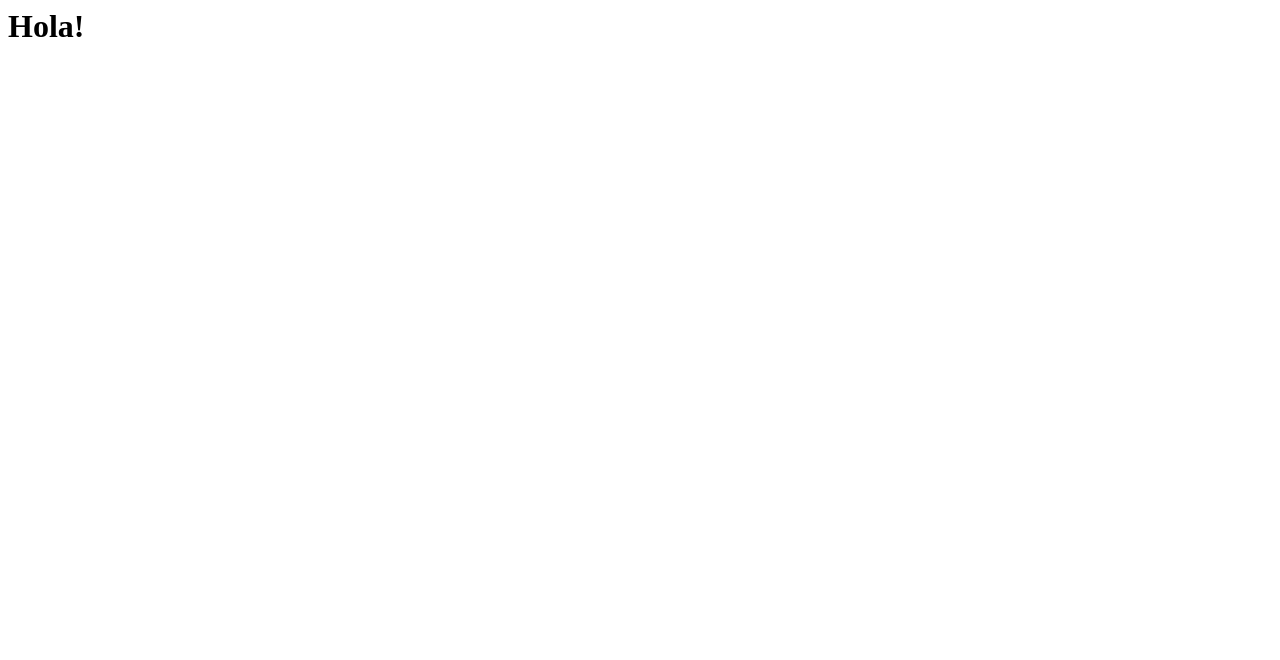
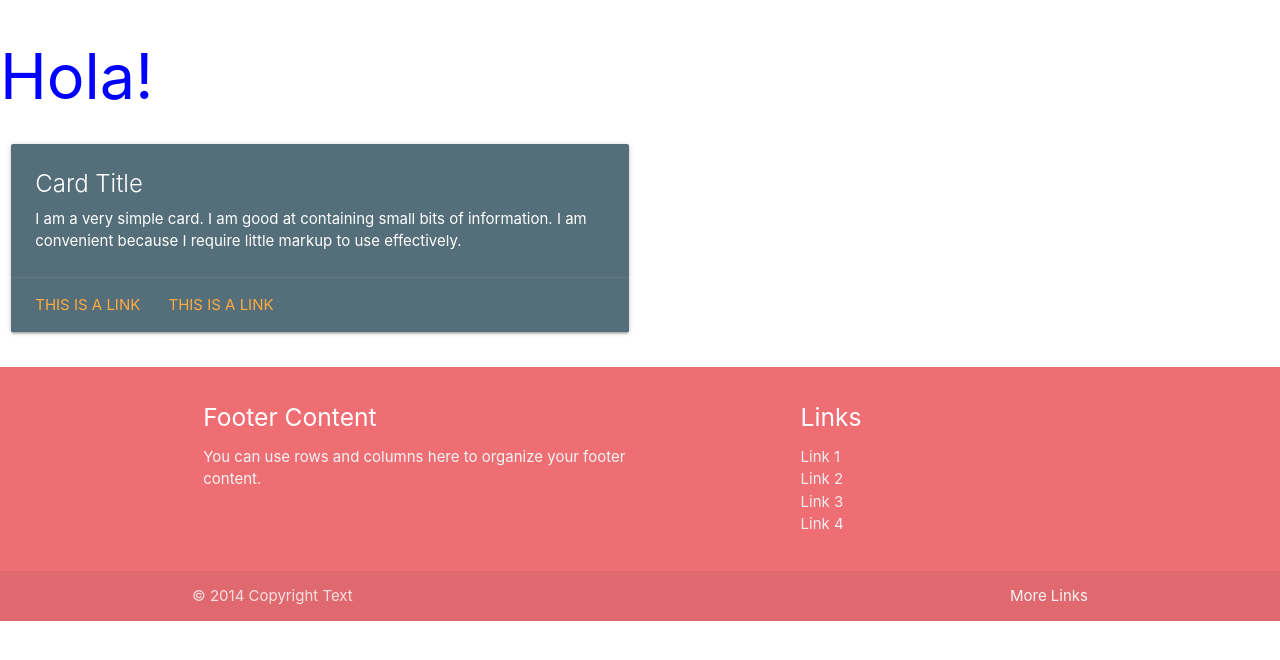
Before and after one commit to Pochu15/ejemplo-tonto-llamada, a plain HTML site: page index.html in a window 1280 px wide. Drawn offline with nearby package versions, Linux system fonts and the light colour scheme.

Commit message:
jgfhjkfgjhk

```diff
--- a/index.html
+++ b/index.html
@@ -1 +1,51 @@
-<h1>Hola!</h1>
+<head>
+    <link href="/style.css" rel="stylesheet">
+    <link rel="stylesheet" href="https://cdnjs.cloudflare.com/ajax/libs/materialize/1.0.0/css/materialize.min.css">
+</head>
+
+<body>
+<h1 class="titulo">Hola!</h1>
+<div class="row">
+    <div class="col s12 m6">
+      <div class="card blue-grey darken-1">
+        <div class="card-content white-text">
+          <span class="card-title">Card Title</span>
+          <p>I am a very simple card. I am good at containing small bits of information.
+          I am convenient because I require little markup to use effectively.</p>
+        </div>
+        <div class="card-action">
+          <a href="#">This is a link</a>
+          <a href="#">This is a link</a>
+        </div>
+      </div>
+    </div>
+  </div>
+
+  <footer class="page-footer">
+    <div class="container">
+      <div class="row">
+        <div class="col l6 s12">
+          <h5 class="white-text">Footer Content</h5>
+          <p class="grey-text text-lighten-4">You can use rows and columns here to organize your footer content.</p>
+        </div>
+        <div class="col l4 offset-l2 s12">
+          <h5 class="white-text">Links</h5>
+          <ul>
+            <li><a class="grey-text text-lighten-3" href="#!">Link 1</a></li>
+            <li><a class="grey-text text-lighten-3" href="#!">Link 2</a></li>
+            <li><a class="grey-text text-lighten-3" href="#!">Link 3</a></li>
+            <li><a class="grey-text text-lighten-3" href="#!">Link 4</a></li>
+          </ul>
+        </div>
+      </div>
+    </div>
+    <div class="footer-copyright">
+      <div class="container">
+      © 2014 Copyright Text
+      <a class="grey-text text-lighten-4 right" href="#!">More Links</a>
+      </div>
+    </div>
+  </footer>
+</body>
+
+<script></script>
--- /dev/null
+++ b/style.css
@@ -0,0 +1,3 @@
+.titulo{
+    color: blue;
+}
```
